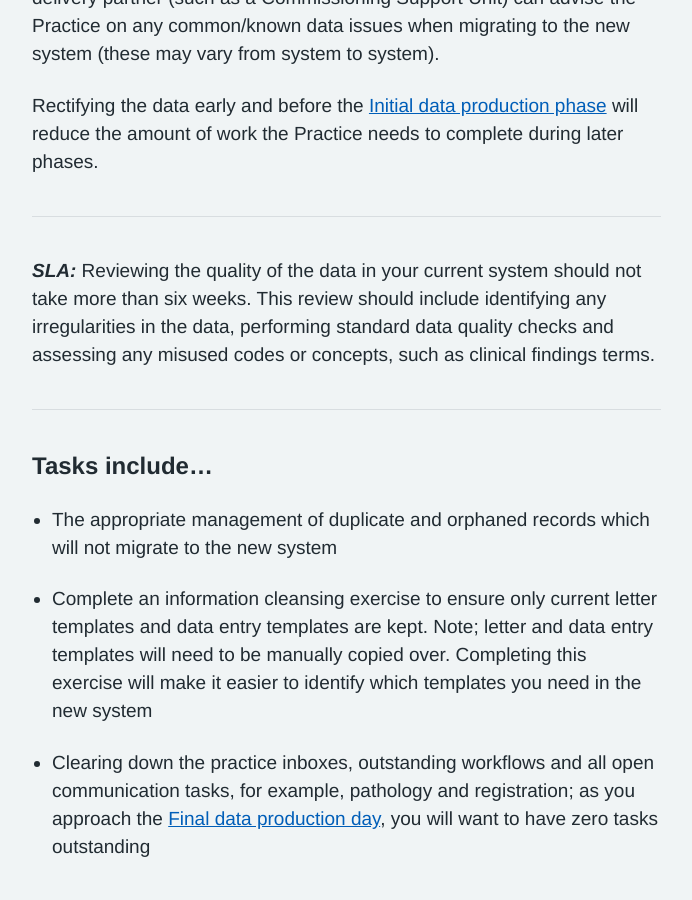
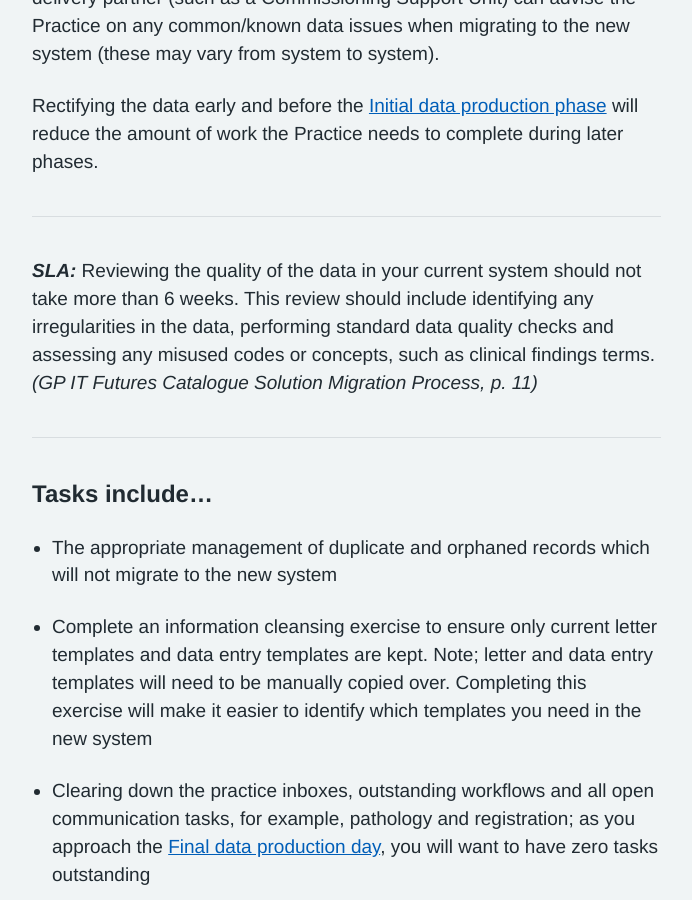
Before and after one commit to nhsconnect/prm-practice-migration, a Jekyll site: the page built from guide/03-pre-migration-planning.md, in a window 1280 px wide and 900 px high, scrolled down 1337 px. Shown: the whole window, without its empty margins (128-820 px from the left). Built offline with Jekyll 4.4.1, drawn with Linux system fonts in a browser that asks for light colours; some web fonts are replaced.

Commit message:
Update 03-pre-migration-planning.md

```diff
--- a/guide/03-pre-migration-planning.md
+++ b/guide/03-pre-migration-planning.md
@@ -29,7 +29,8 @@ The new supplier (target) (providing the new clinical system) or GP IT delivery
 Rectifying the data early and before the [Initial data production phase](initial-data-production) will reduce the amount of work the Practice needs to complete during later phases.
 
 * * *
-**_SLA:_**  Reviewing the quality of the data in your current system should not take more than six weeks. This review should include identifying any irregularities in the data, performing standard data quality checks and assessing any misused codes or concepts, such as clinical findings terms.
+**_SLA:_**  Reviewing the quality of the data in your current system should not take more than 6 weeks. This review should include identifying any irregularities in the data, performing standard data quality checks and assessing any misused codes or concepts, such as clinical findings terms.
+<br><em>(GP IT Futures Catalogue Solution Migration Process, p. 11)</em>
 * * *
 <!-- [UPLIFT] added reference to Step 4 SLA from the Ancillary Document -->
 <!-- [GAP] need to check whether 'Source Solution data quality review' is the same activity as 'Clean up the current system data' i.e. is the SLA here in the right place? -->
```
